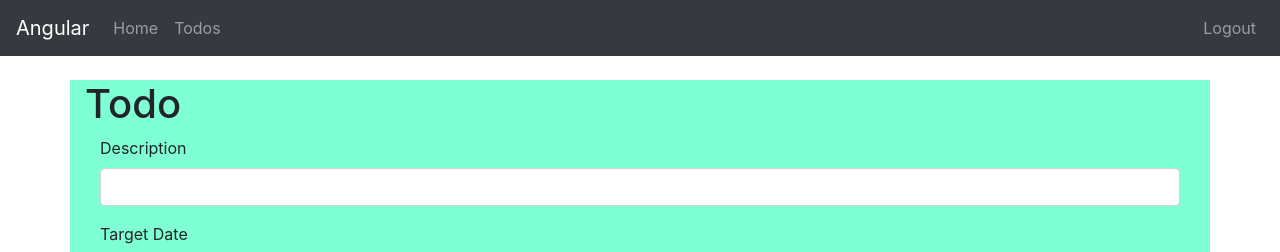
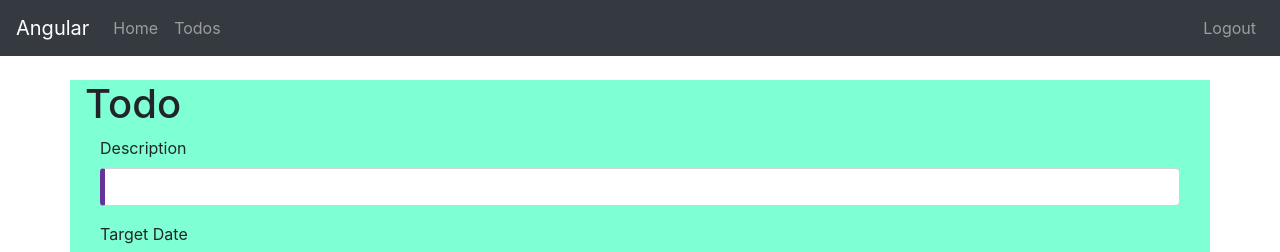
Before and after one commit to Saurabh7064/todo2, an Angular app: page /todos/1 in a window 1280 px wide. Shown: the top 252 px of the page. Built offline with nearby package versions, Linux system fonts and the light colour scheme; no server answers; sample sign-in values are in the browser's storage.

Commit message:
angular provides this class .ng-invalid for validation in css file so if the validation is failing it will turn color the form where validation fails

```diff
--- a/src/app/todo/todo.component.css
+++ b/src/app/todo/todo.component.css
@@ -0,0 +1,3 @@
+.ng-invalid:not(form){
+    border-left: 5px solid rebeccapurple;
+}
```
